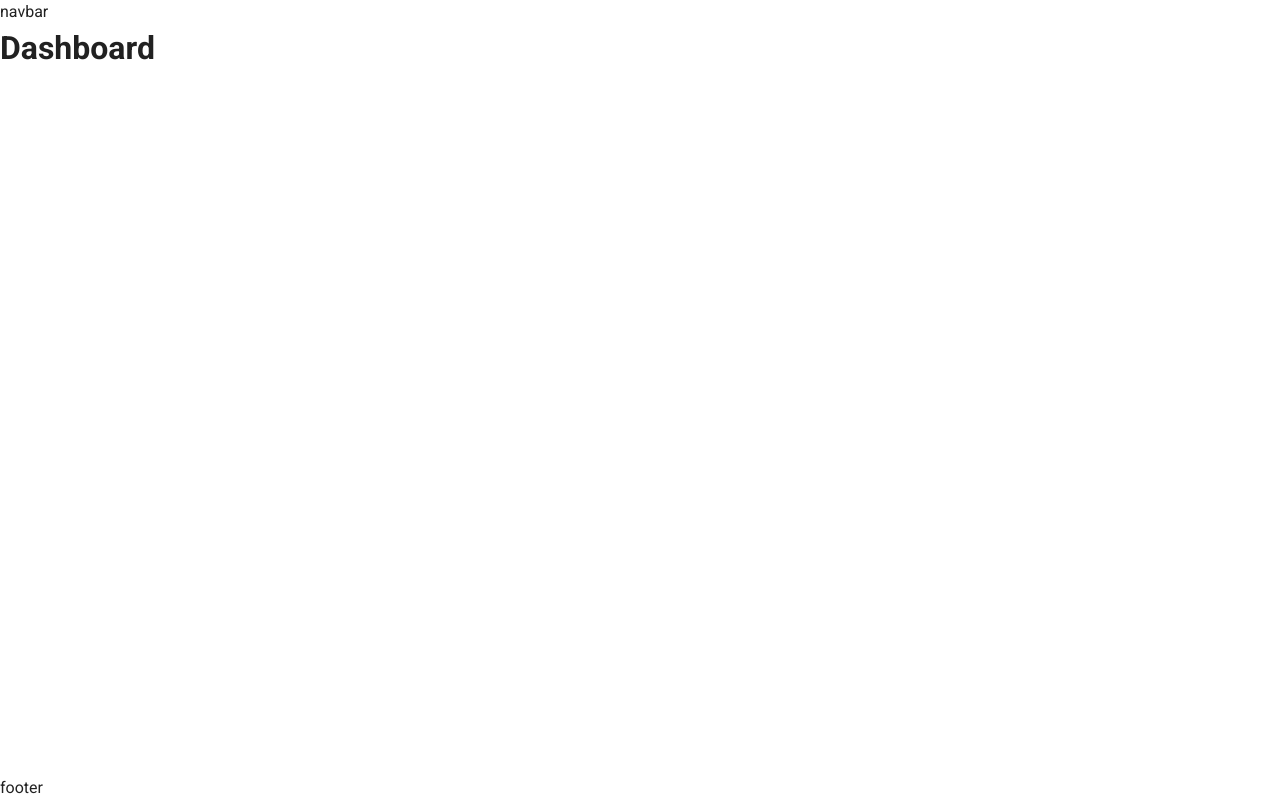
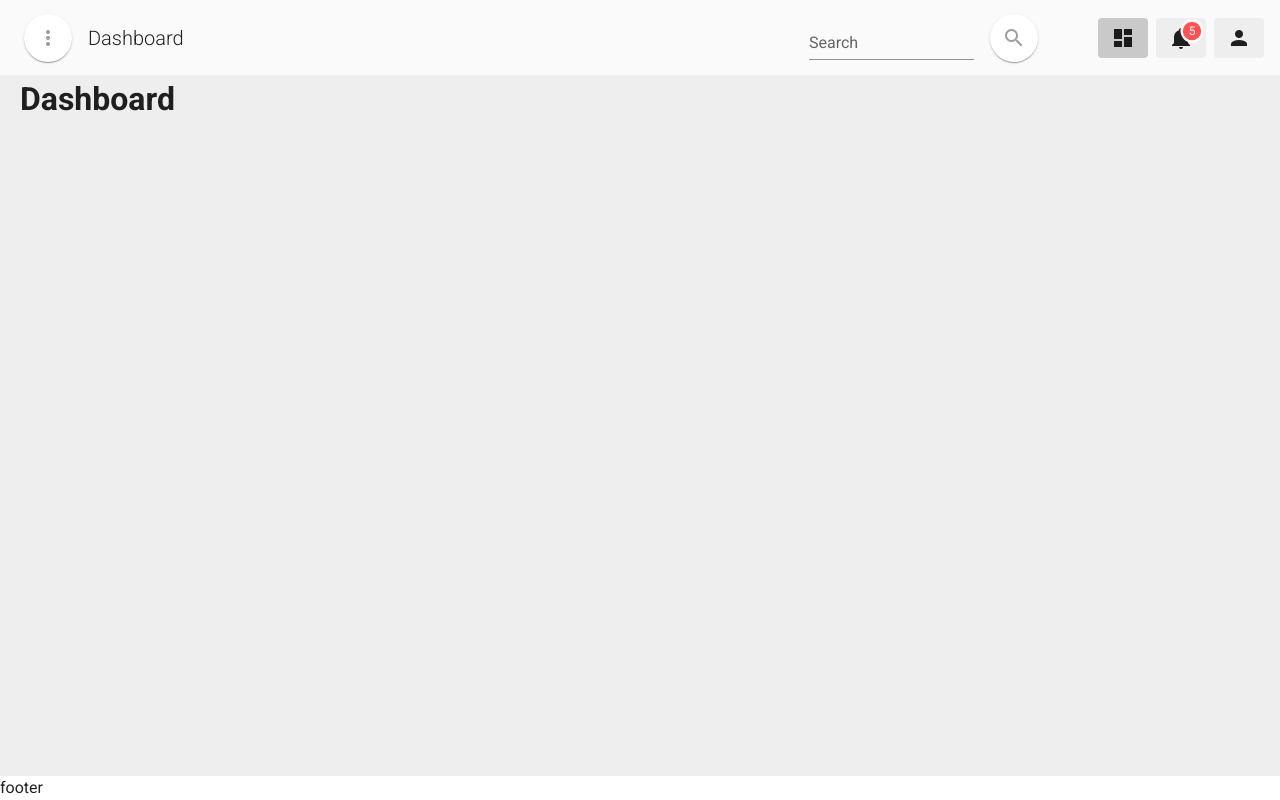
Before and after one commit to alibarcha/dashboard, a Vue app: page / in a window 1280 px wide. Built offline with nearby package versions, Linux system fonts and the light colour scheme.

Commit message:
work on navbar

```diff
--- a/src/App.vue
+++ b/src/App.vue
@@ -2,19 +2,23 @@
   <v-app>
       <TheNavbar></TheNavbar>
 
-    <v-main>
+    <v-main class=" px-sm-5 px-3" style="background-color: #eee;">
       <router-view/>
     </v-main>
-    footer
+
+    <TheFooter></TheFooter>
+
   </v-app>
 </template>
 
 <script>
 import TheNavbar from './components/TheNavbar.vue'
+import TheFooter from './components/TheFooter.vue'
 export default {
   name: 'App',
   components:{
     TheNavbar,
+    TheFooter
   }
 };
 </script>
--- /dev/null
+++ b/src/components/TheFooter.vue
@@ -0,0 +1,16 @@
+<template>
+  <div>
+    footer
+  </div>
+</template>
+
+<script>
+export default {
+    name:'TheFooter',
+
+}
+</script>
+
+<style>
+
+</style>
--- a/src/components/TheNavbar.vue
+++ b/src/components/TheNavbar.vue
@@ -1,16 +1,87 @@
 <template>
-   <div>
-        navbar
-   </div>
+  <nav>
+    <v-toolbar elevation="0" text class="grey lighten-5 ps-sm-5 ps-2" height="75px">
+      <!-- toggle icon -->
+      <v-btn icon v-bind="attrs" v-on="on" class="white " elevation="1">
+        <v-icon class="grey--text lighten-3">mdi-dots-vertical</v-icon>
+      </v-btn>
+      <v-toolbar-title class="ps-4 d-sm-flex d-none font-weight-light text-capitalize">
+        <!-- {{headerTitle}} -->
+        {{ $route.name }}
+      </v-toolbar-title
+      >
+      <v-spacer></v-spacer>
+      <!-- buttons & search menu -->
+      <v-text-field
+        label="Search"
+        color="rgb(156, 39, 176)"
+        class="searchBox mt-8 mr-4 ms-3"
+      ></v-text-field>
+      <v-btn icon class="white d-md-flex d-none mr-15" elevation="1">
+        <v-icon class="grey--text lighten-3"> mdi-magnify </v-icon>
+      </v-btn>
+
+      <v-btn
+        elevation="0"
+        class="grey lighten-3"
+        width="30px"
+        height="40px"
+        small
+        to="/"
+      >
+        <v-icon>mdi-view-dashboard</v-icon>
+      </v-btn>
+
+      <v-badge
+        color="error"
+        overlap
+        bordered
+        content="5"
+        offset-x="32"
+        offset-y="23"
+      >
+        <v-btn
+          elevation="0"
+          class="grey lighten-3 mx-2"
+          width="30px"
+          height="40px"
+          small
+        >
+          <v-icon> mdi-bell </v-icon>
+        </v-btn>
+      </v-badge>
+
+      <v-btn
+        elevation="0"
+        class="grey lighten-3"
+        width="30px"
+        height="40px"
+        small
+        to="userprofile"
+      >
+        <v-icon> mdi-account </v-icon>
+      </v-btn>
+    </v-toolbar>
+  </nav>
 </template>
 
 <script>
 export default {
-    name:'Thenavbar',
+  name: "Thenavbar",
+  data(){
+    return {
 
-}
+    }
+  },
+ mounted(){
+    console.log(this.$route)
+ }
+};
 </script>
 
 <style scoped>
-
+.searchBox {
+  max-width: 165px !important;
+  color: rgba(0, 0, 0, 0.87);
+}
 </style>
--- a/src/views/Dashboard.vue
+++ b/src/views/Dashboard.vue
@@ -1,5 +1,7 @@
 <template>
     <h1>Dashboard</h1>
+
+
 </template>
 
 <script>
```
